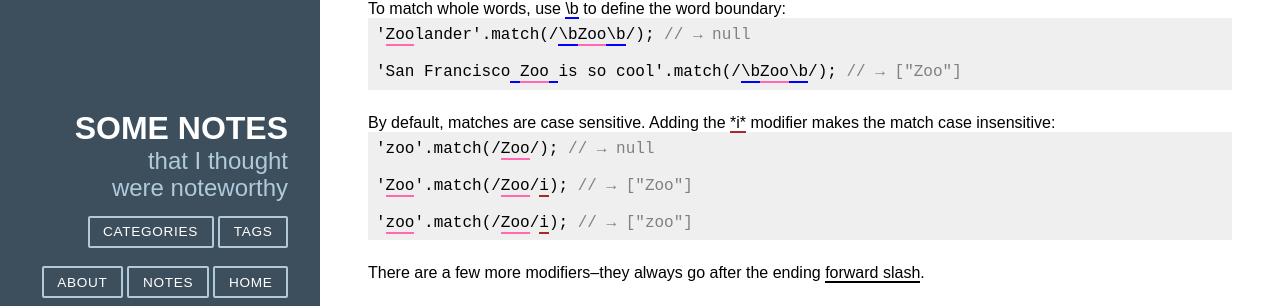
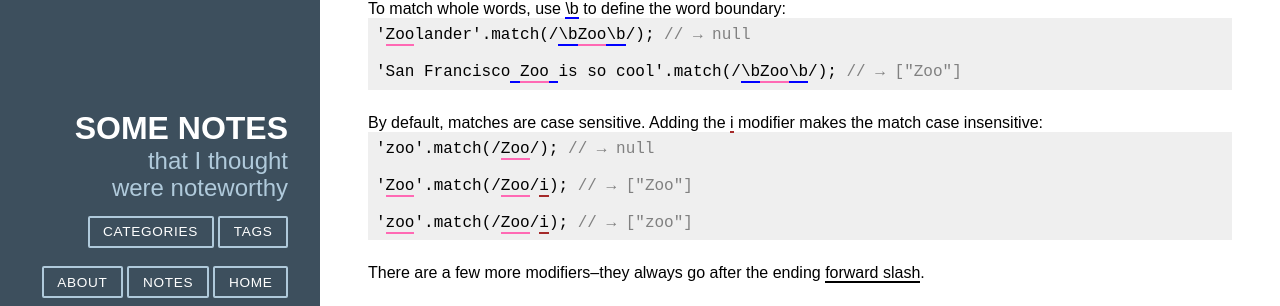
Before and after one commit to monaqvi/monaqvi.github.io, a Jekyll site: the page built from _posts/2017-01-05-regex.md, in a window 1280 px wide and 900 px high, scrolled down 1921 px. Shown: the part 146-452 px from the top of the window. Built offline with Jekyll 4.4.1, drawn with Linux system fonts in a browser that asks for light colours; nearby versions of some CDN libraries; comment, search, counter and statistics services are not loaded.

Commit message:
Remove asterisks from modifier

```diff
--- a/_posts/2017-01-05-regex.md
+++ b/_posts/2017-01-05-regex.md
@@ -70,7 +70,7 @@ By default, partial matches are allowed:
 
 'San Francisco<span class="bottom-border blue"> </span><span class="bottom-border pink">Zoo</span><span class="bottom-border blue"> </span>is so cool'.match(/<span class="bottom-border blue">\b</span><span class="bottom-border pink">Zoo</span><span class="bottom-border blue">\b</span>/); <span class="code-comment js">["Zoo"]</span></code></pre>
 
-<p class="no-bottom-spacing">By default, matches are case sensitive. Adding the <span class="bottom-border brown">*i*</span> modifier makes the match case insensitive:</p>
+<p class="no-bottom-spacing">By default, matches are case sensitive. Adding the <span class="bottom-border brown">i</span> modifier makes the match case insensitive:</p>
 <pre class="no-top-spacing"><code>'zoo'.match(/<span class="bottom-border pink">Zoo</span>/); <span class="code-comment js">null</span>
 
 '<span class="bottom-border pink">Zoo</span>'.match(/<span class="bottom-border pink">Zoo</span>/<span class="bottom-border brown">i</span>); <span class="code-comment js">["Zoo"]</span>
@@ -174,7 +174,7 @@ But now we have another problem--it's too strict:
 <code>'<span class="bottom-border tomato">$</span><span class="bottom-border steelblue">34</span>'.match(/<span class="bottom-border tomato">\$</span><span class="bottom-border steelblue">[\d]+</span><span class="bottom-border turquoise">\.</span><span class="bottom-border darkviolet">[\d]{2}</span>/); <span class="code-comment js">null</span></code>
 <code>'<span class="bottom-border steelblue">34</span><span class="bottom-border turquoise">.</span><span class="bottom-border darkviolet">5</span>'.match(/<span class="bottom-border tomato">\$</span><span class="bottom-border steelblue">[\d]+</span><span class="bottom-border turquoise">\.</span><span class="bottom-border darkviolet">[\d]{2}</span>/); <span class="code-comment js">null</span></code>
 
-We can fix that by making a <span class="bottom-border">**group**</span> of characters <span class="bottom-border blue">optional</span>:
+We can fix that by making a <span class="bottom-border">group</span> of characters <span class="bottom-border blue">optional</span>:
 <code>'<span class="bottom-border steelblue">34</span>'.match(/<span class="bottom-border tomato">\$</span><span class="bottom-border steelblue">[\d]+</span><span class="bottom-border">(</span><span class="bottom-border turquoise">\.</span><span class="bottom-border darkviolet">[\d]{0,2}</span><span class="bottom-border">)</span><span class="bottom-border blue">?</span>/); <span class="code-comment js">["$34", undefined]</span></code>
 <code>'<span class="bottom-border tomato">$</span><span class="bottom-border steelblue">34</span>'.match(/<span class="bottom-border tomato">\$</span><span class="bottom-border steelblue">[\d]+</span><span class="bottom-border">(</span><span class="bottom-border turquoise">\.</span><span class="bottom-border darkviolet">[\d]{0,2}</span><span class="bottom-border">)</span><span class="bottom-border blue">?</span>/); <span class="code-comment js">["$34.", "."]</span></code>
 <code>'<span class="bottom-border tomato">$</span><span class="bottom-border steelblue">34</span><span class="bottom-border turquoise">.</span><span class="bottom-border darkviolet">0</span>'.match(/<span class="bottom-border tomato">\$</span><span class="bottom-border steelblue">[\d]+</span><span class="bottom-border">(</span><span class="bottom-border turquoise">\.</span><span class="bottom-border darkviolet">[\d]{0,2}</span><span class="bottom-border">)</span><span class="bottom-border blue">?</span>/); <span class="code-comment js">["$34.0", ".0"]</span></code>
```
